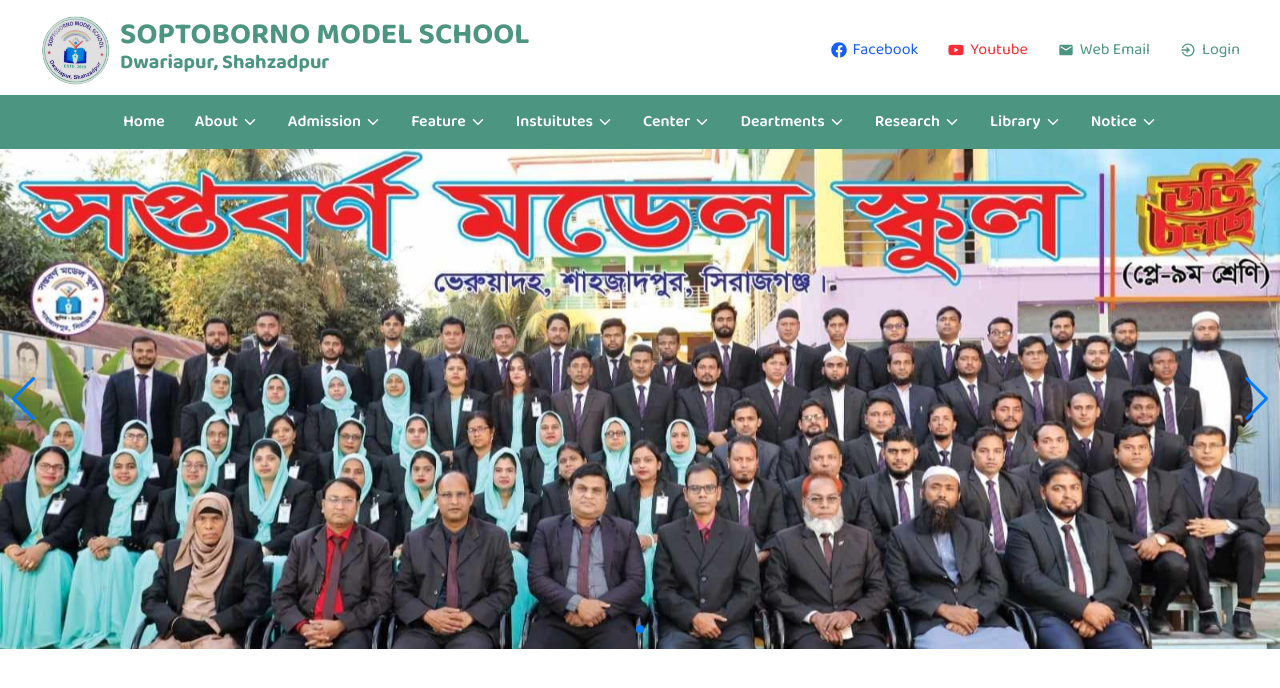
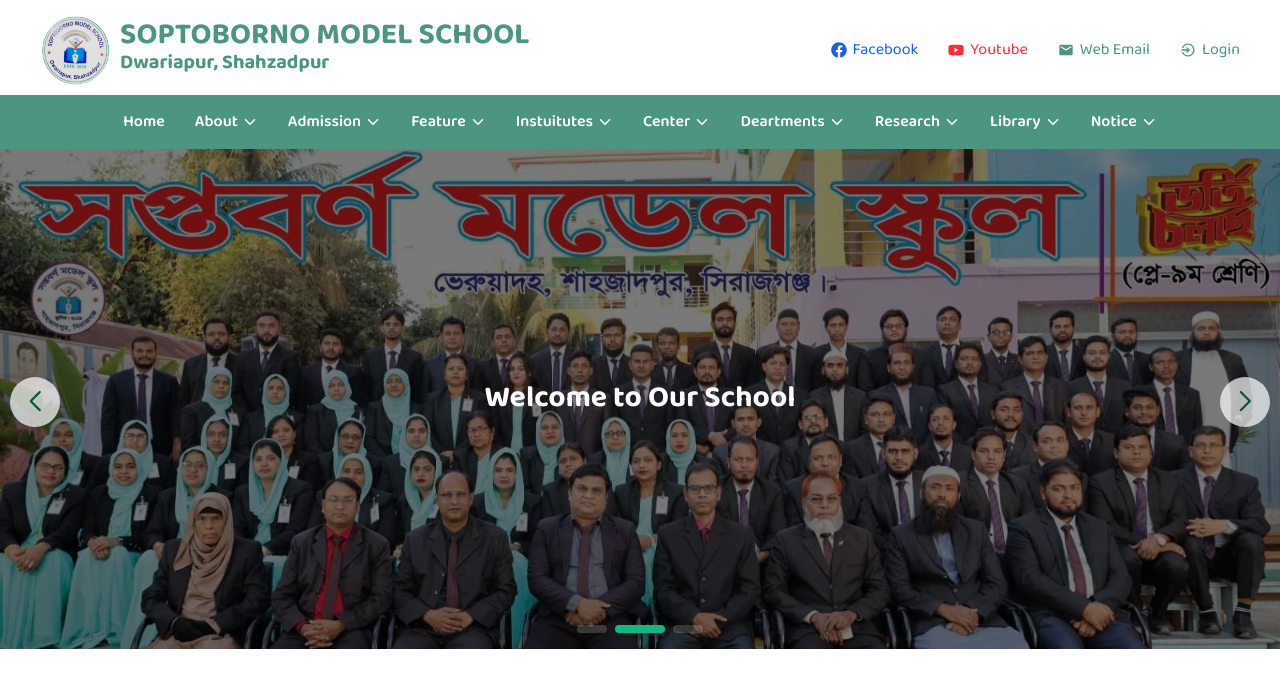
Before and after one commit to HmSani6699/University, a React (Vite) app: page / in a window 1280 px wide. Shown: the top 688 px of the page. Built offline with nearby package versions, Linux system fonts and the light colour scheme.

Commit message:
aded banner

```diff
--- a/src/index.css
+++ b/src/index.css
@@ -10,3 +10,40 @@
     /* background: #f2f4f7; */
   }
 }
+
+/* App.css */
+.custom-swiper-nav .swiper-button-next,
+.custom-swiper-nav .swiper-button-prev {
+  color: #005639 !important; /* Tailwind 'emerald-500' */
+  background-color: rgba(255, 255, 255, 0.7); /* optional */
+  height: 50px;
+  width: 50px;
+  border-radius: 9999px;
+  transition: background-color 0.3s;
+}
+
+.custom-swiper-nav .swiper-button-next:hover,
+.custom-swiper-nav .swiper-button-prev:hover {
+  background-color: rgba(16, 185, 129, 0.9); /* emerald-500 */
+  color: white;
+}
+
+.custom-swiper-nav .swiper-button-next::after,
+.custom-swiper-nav .swiper-button-prev::after {
+  font-size: 20px !important; /* Adjust size as needed */
+  color: #005639; /* Change icon color if needed */
+  font-weight: bold;
+}
+
+/* App.css */
+.my-swiper .swiper-pagination-bullet {
+  background-color: #e5e7eb; /* gray-300 */
+  width: 30px;
+  border-radius: 4px;
+}
+
+.my-swiper .swiper-pagination-bullet-active {
+  background-color: #10b981; /* emerald-500 */
+  width: 50px;
+  border-radius: 4px;
+}
--- a/src/pages/Footer/Footer.jsx
+++ b/src/pages/Footer/Footer.jsx
@@ -1,7 +1,7 @@
 import React from "react";
 
 const Footer = () => {
-  //   return <div className="bg-black h-[">footer</div>;
+  return <div>footer</div>;
 };
 
 export default Footer;
--- a/src/pages/Home/Home/Banner/Banner.jsx
+++ b/src/pages/Home/Home/Banner/Banner.jsx
@@ -10,7 +10,6 @@ import { EffectFade, Navigation, Pagination, Autoplay } from "swiper/modules";
 import school from "../../../../../public/school.jpg";
 import schoo2 from "../../../../../public/school2.jpg";
 import schoo3 from "../../../../../public/school3.jpg";
-import schoo4 from "../../../../../public/school4.jpg";
 
 const Banner = () => {
   return (
@@ -25,33 +24,60 @@ const Banner = () => {
           disableOnInteraction: false,
         }}
         modules={[EffectFade, Navigation, Pagination, Autoplay]}
-        className="mySwiper"
+        className="mySwiper custom-swiper-nav my-swiper"
       >
         <SwiperSlide>
-          <div className="h-[500px] w-full">
+          <div className="relative h-[500px] w-full overflow-hidden">
+            {/* Blurred Background Image */}
             <img
               src={school}
               alt="school"
               className="h-full w-full object-cover"
             />
+
+            {/* Overlay Content */}
+            <div className="absolute inset-0 bg-[#00000085] bg-opacity-30 flex items-center justify-center text-center text-white">
+              <div>
+                <h1 className="text-white text-[40px] font-bold">
+                  সকলকে স্বাগতম,
+                </h1>
+                <p>সপ্তবর্ণ মডেল স্কুলকে সারা বাংলাদেশের রোল মডেল করতে চাই</p>
+              </div>
+            </div>
           </div>
         </SwiperSlide>
         <SwiperSlide>
-          <div className="h-[500px] w-full">
+          <div className="relative h-[500px] w-full overflow-hidden">
+            {/* Blurred Background Image */}
             <img
               src={schoo2}
               alt="school"
               className="h-full w-full object-cover"
             />
+
+            {/* Overlay Content */}
+            <div className="absolute inset-0 bg-[#00000085] bg-opacity-30 flex items-center justify-center">
+              <h1 className="text-white text-3xl font-bold">
+                Welcome to Our School
+              </h1>
+            </div>
           </div>
         </SwiperSlide>
         <SwiperSlide>
-          <div className="h-[500px] w-full">
+          <div className="relative h-[500px] w-full overflow-hidden">
+            {/* Blurred Background Image */}
             <img
               src={schoo3}
               alt="school"
               className="h-full w-full object-cover"
             />
+
+            {/* Overlay Content */}
+            <div className="absolute inset-0 bg-[#00000085] bg-opacity-30 flex items-center justify-center">
+              <h1 className="text-white text-3xl font-bold">
+                Welcome to Our School
+              </h1>
+            </div>
           </div>
         </SwiperSlide>
       </Swiper>
```
